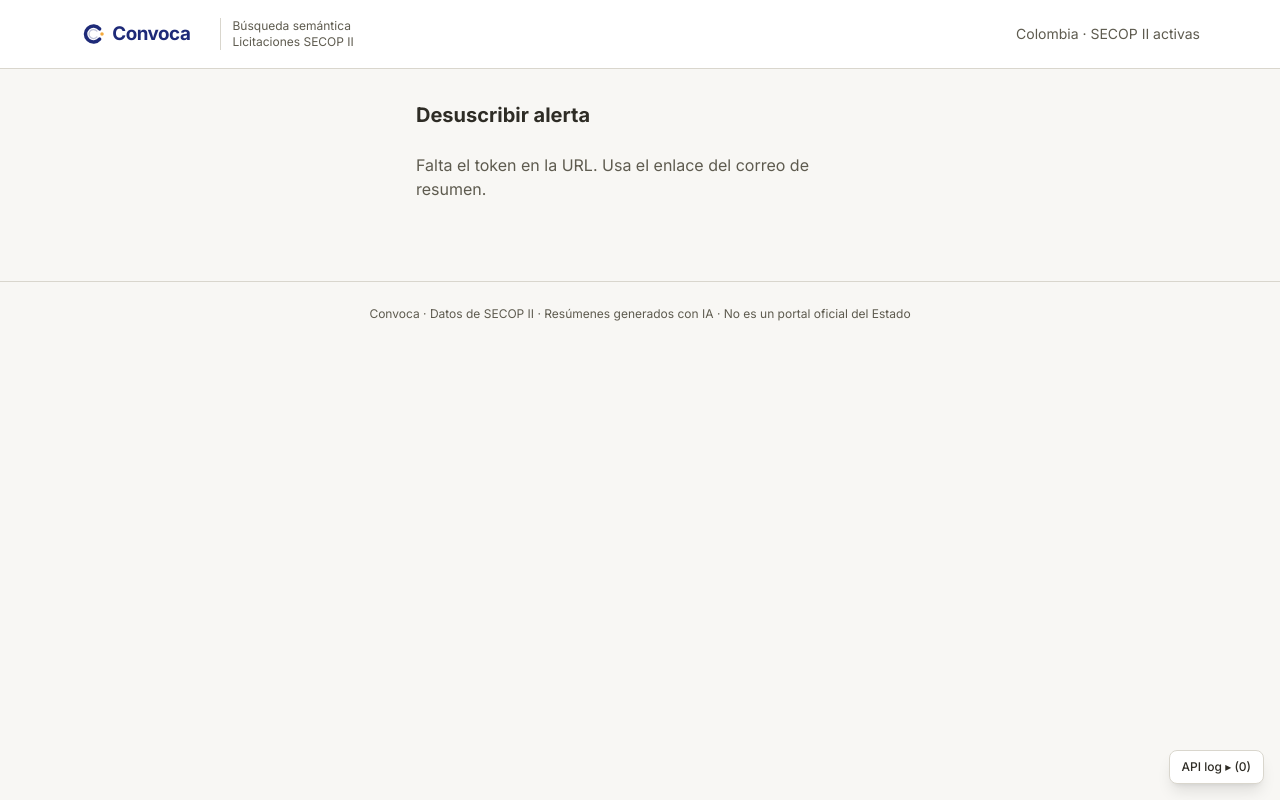
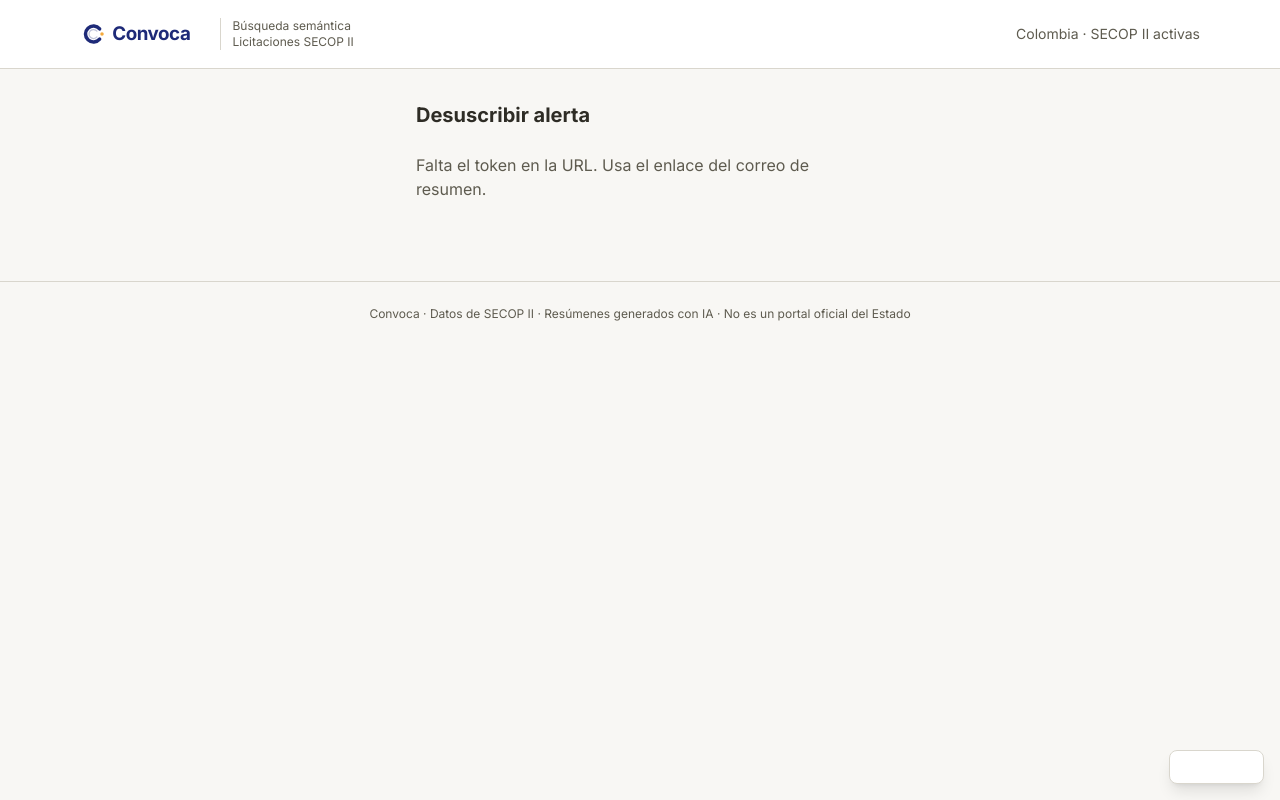
Before and after one commit to jsuarezb1808/topicos_Sinfo, a Next.js app in the folder web/: page /alertas/desuscribir in a window 1280 px wide. Built offline with nearby package versions, Linux system fonts and the light colour scheme.

Commit message:
fixing contrast issues in dark mode

```diff
--- a/web/app/globals.css
+++ b/web/app/globals.css
@@ -211,6 +211,11 @@ button {
   color: inherit;
 }
 
+button {
+  font-family: inherit;
+  color: white;
+}
+
 :focus-visible {
   outline: 2px solid var(--c-focus-ring);
   outline-offset: 2px;
```
